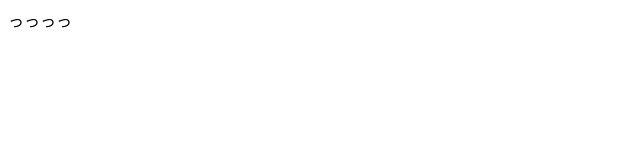
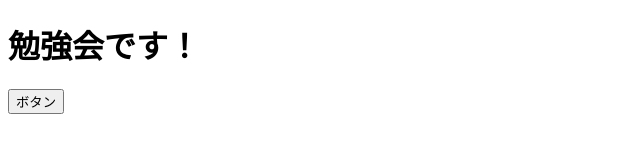
Before and after one commit to yoichi0702/test, a plain HTML site: page index.html in a window 1280 px wide. Shown: the whole page, without its empty margins (0-640 px from the left). Drawn offline with Linux system fonts and the light colour scheme.

Commit message:
ボタンを追加

```diff
--- a/index.html
+++ b/index.html
@@ -5,6 +5,7 @@
     <title>GIT&GITHUB勉強会</title>
   </head>
   <body>
-    っっっっ
+    <h1>勉強会です！</h1>
+    <button>ボタン</button>
   </body>
 </html>
--- a/style.css
+++ b/style.css
@@ -0,0 +1,3 @@
+h1 {
+	font-size: 30px;
+	}
```
